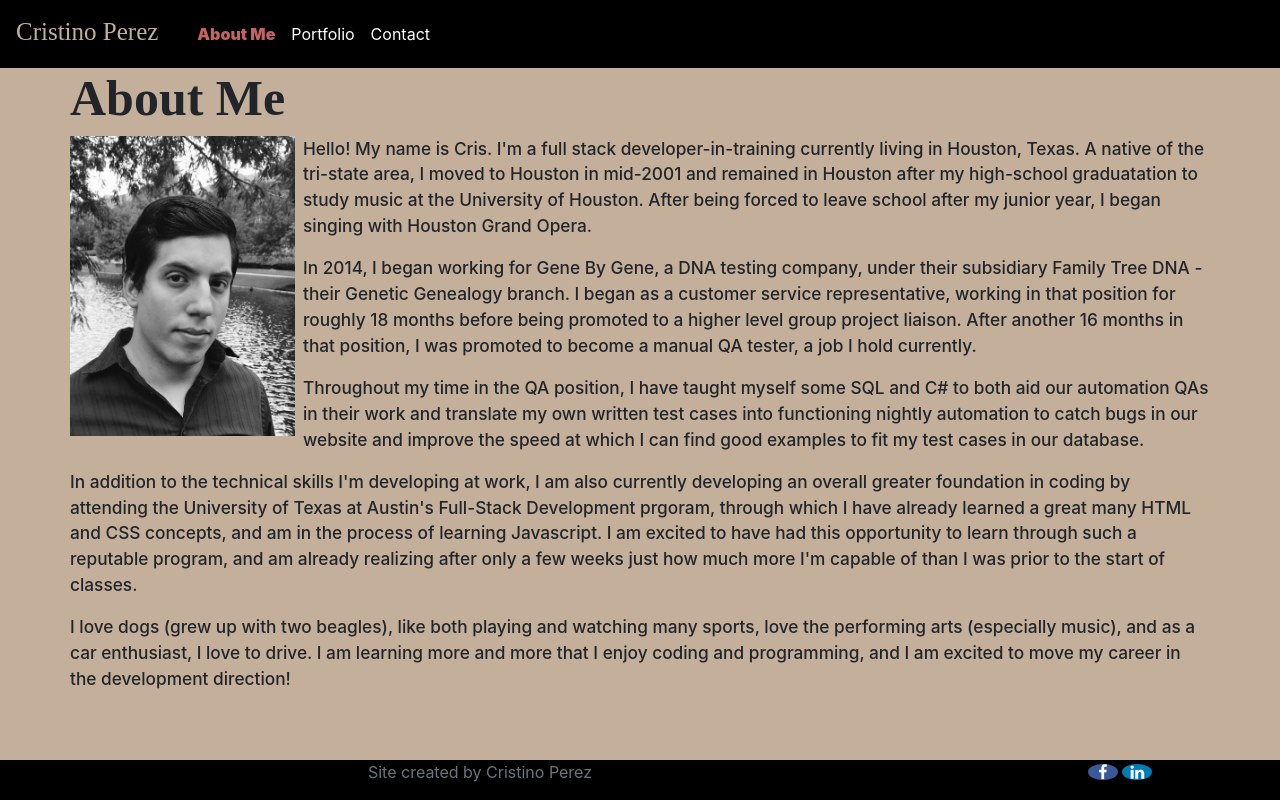
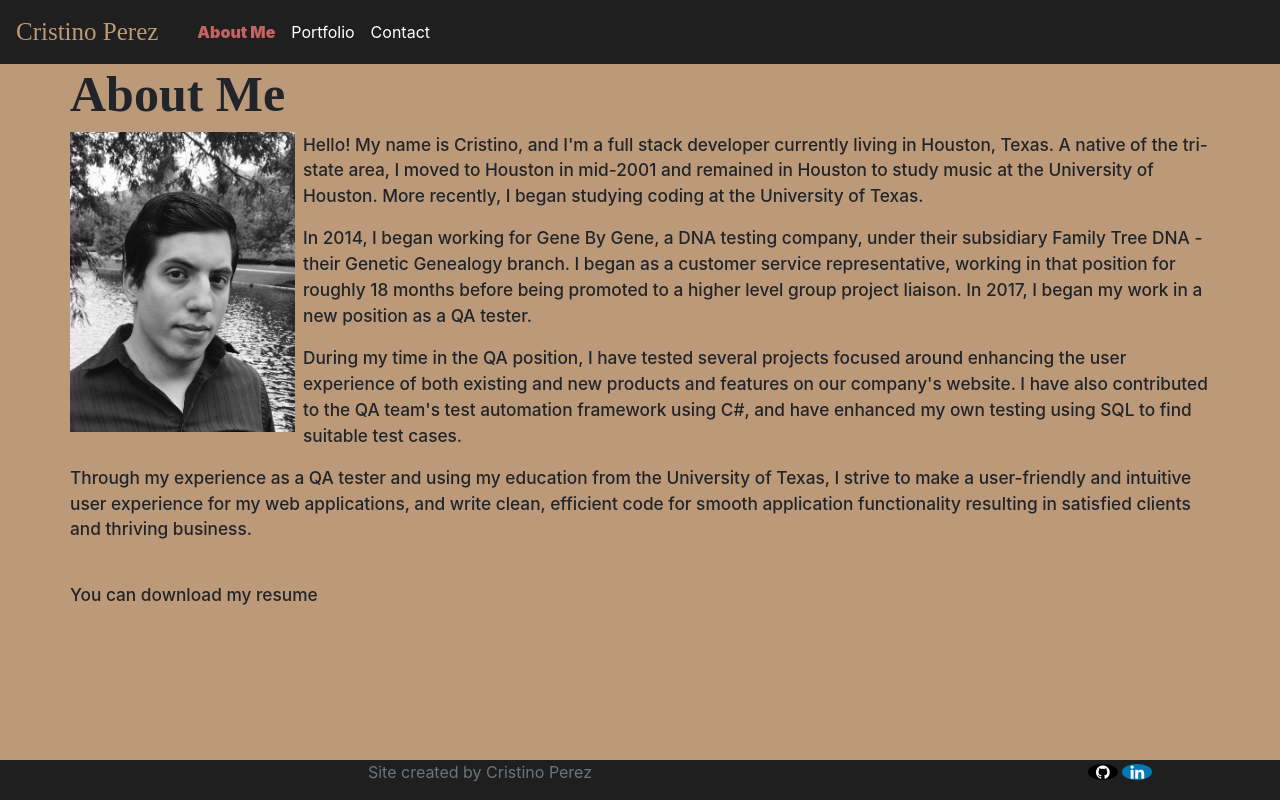
Before and after one commit to cperez525/Responsive_Portfolio, a plain HTML site: page index.html in a window 1280 px wide. Drawn offline with nearby package versions, Linux system fonts and the light colour scheme.

Commit message:
Changed Bio and some styling

```diff
--- a/assets/CSS/style.css
+++ b/assets/CSS/style.css
@@ -9,13 +9,14 @@ main {
 }
 /* Navbar styling */
 nav {
-    background-color: black;
+    background-color: rgb(32, 31, 31);
     padding:env(safe-area-inset-top) env(safe-area-inset-right) env(safe-area-inset-bottom) env(safe-area-inset-left);
 }
 
+
 /* Color of name displaying in Navbar */
 .navbar-dark .navbar-brand {
-    color:  #c4af9b;
+    color:  #bb9979;
     font-family: serif;
     font-size: 25px;
 }
@@ -27,7 +28,8 @@ nav {
 
 /* Change nav item text to red on hover */
 .navbar-dark .navbar-nav .nav-link:hover {
-    color: red
+    color: red;
+
 }
 
 /* Change nav item of current page to pink/light red */
@@ -50,7 +52,7 @@ nav {
 
 /* Body styling */
 body {
-    background-color: #c4af9b;
+    background-color: #bb9979;
     height: 100%;
     margin: 0;
     padding: 0;
@@ -68,7 +70,7 @@ footer {
     position: fixed;
     bottom: 0;
     width: 100%;
-    background-color: black;
+    background-color: rgb(32, 31, 31);
 }
 
 /* 3rd party social media icon styling */
@@ -78,10 +80,11 @@ footer {
     text-align: center;
     text-decoration: none;
     border-radius: 50%;
+    height: auto;
 }
 
-.fa-facebook {
-    background: #3B5998;
+.fa-github {
+    background: black;
     color: white;
 }
 
@@ -92,7 +95,8 @@ footer {
 
 .fa:hover {
     opacity: 0.7;
-    color: red;
+    color:red;
+    text-decoration: none;
 }
 /* End Universal Styling */
 
--- a/index.html
+++ b/index.html
@@ -31,7 +31,7 @@
   <!--Navbar-->
   <header>
     <nav class="navbar navbar-expand-lg navbar-dark">
-      <span class="navbar-brand mb-1 h1">Cristino Perez</span>
+      <span class="navbar-brand">Cristino Perez</span>
       <button class="navbar-toggler" type="button" data-toggle="collapse" data-target="#navbarSupportedContent"
         aria-controls="navbarSupportedContent" aria-expanded="false" aria-label="Toggle navigation">
         <span class="navbar-toggler-icon"></span>
@@ -50,9 +50,7 @@
           </li>
         </ul>
       </div>
-
     </nav>
-
   </header>
 
   <div class="container-md mb-4">
@@ -68,46 +66,28 @@
 
         <!--Bio-->
         <p>
-          Hello! My name is Cris. I'm a full stack developer-in-training currently living in Houston, Texas. A native of
-          the tri-state area, I moved to Houston in mid-2001 and remained in Houston after my high-school
-          graduatation to study music at the University of Houston. After being forced to leave school after my junior
-          year, I began singing with Houston Grand Opera.
+          Hello! My name is Cristino, and I'm a full stack developer currently living in Houston, Texas. A native of
+          the tri-state area, I moved to Houston in mid-2001 and remained in Houston to study music at the University of Houston. More recently, I began studying coding at the University of Texas.
         </p>
         <p>
           In 2014, I began working for Gene By Gene, a DNA testing company, under their subsidiary Family Tree DNA -
           their Genetic Genealogy branch.
           I began as a customer service representative, working in that position for roughly 18 months before being
-          promoted to a higher level group project liaison.
-          After another 16 months in that position, I was promoted to become a manual QA tester, a job I hold
-          currently.
+          promoted to a higher level group project liaison. In 2017, I began my work in a new position as a QA tester.
         </p>
         <p>
-          Throughout my time in the QA position, I have taught myself some SQL and C# to both aid our automation QAs in
-          their work and translate my own written test cases into functioning nightly automation to catch
-          bugs in our website and improve the speed at which I can find good examples to fit my test cases in our
-          database.
+          During my time in the QA position, I have tested several projects focused around enhancing the user experience of both existing and new products and features on our company's website. I have also contributed to the QA team's test automation framework using C#, and have enhanced my own testing using SQL to find suitable test cases.
         </p>
         <p>
-          In addition to the technical skills I'm developing at work, I am also currently developing an overall greater
-          foundation in coding by attending the University of Texas at Austin's Full-Stack Development prgoram, through
-          which
-          I have already learned a great many HTML and CSS concepts, and am in the process of learning Javascript. I am
-          excited
-          to have had this opportunity to learn through such a reputable program, and am already realizing after only a
-          few weeks
-          just how much more I'm capable of than I was prior to the start of classes.
-        </p>
-        <p>
-          I love dogs (grew up with two beagles), like both playing and watching many sports, love the performing arts
-          (especially music), and as a car enthusiast, I love to drive. I am learning more and more that I enjoy coding
-          and programming,
-          and I am excited to move my career in the development direction!
+          Through my experience as a QA tester and using my education from the University of Texas, I strive to make a user-friendly and intuitive user experience for my web applications, and write clean, efficient code for smooth application functionality resulting in satisfied clients and thriving business.
         </p>
 
+        <br>
+
+        <p>You can download my resume</p>
+
       </article>
-
     </section>
-
   </div>
 
   <!--Page Footer-->
@@ -119,8 +99,8 @@
 
       <!--Social media links-->
       <section class="socialmediaicons socialmediaicons2 col-3">
-        <a href="#" class="fa fa-facebook" aria-label="Facebook logo"></a>
-        <a href="#" class="fa fa-linkedin" aria-label="Linked In logo"></a>
+        <a href="https://github.com/cperez525" class="fa fa-github" aria-label="Facebook logo"></a>
+        <a href="https://www.linkedin.com/in/cristino-perez-589ba71a6/" class="fa fa-linkedin" aria-label="Linked In logo"></a>
       </section>
     </div>
   </footer>
```
Also changed, not shown: contact.html (+4 -9 lines), portfolio.html (+5 -11 lines).
